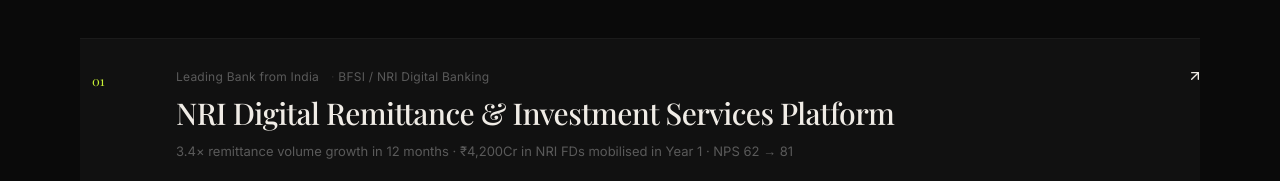
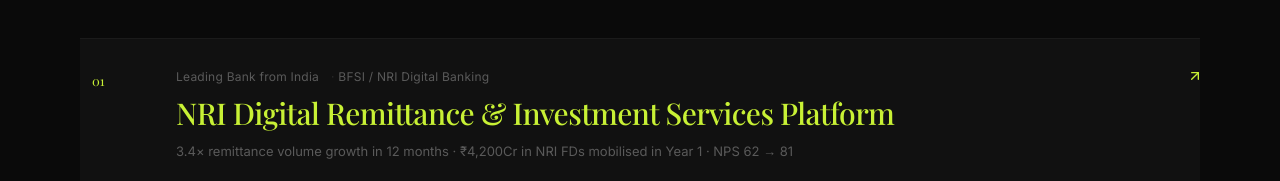
Before and after one commit to rubensavio/baazportfolio, a Next.js app: page / in a window 1280 px wide. In both pictures the pointer is over the element "NRI Digital Remittance & Investment Services Platform". Shown: the part 2396-2577 px from the top of the page. Built offline with nearby package versions, Linux system fonts and the light colour scheme; no server answers.

Commit message:
changed the logo and updated on hover selcted works section

```diff
--- a/components/HomePageClient/HomePageClient.scss
+++ b/components/HomePageClient/HomePageClient.scss
@@ -612,8 +612,12 @@
         color: var(--home-accent);
       }
 
+      .home-wi-title {
+        color: var(--home-accent);
+      }
+
       .home-wi-arrow {
-        color: var(--home-text);
+        color: var(--home-accent);
         transform: translate(3px, -3px);
       }
     }
@@ -645,6 +649,7 @@
     letter-spacing: -0.02em;
     line-height: 1.2;
     margin-bottom: 10px;
+    transition: color 0.2s;
   }
 
   .home-wi-meta {
```
Also changed, not shown: public/assets/Logo.png, public/assets/ogdefault.png.
